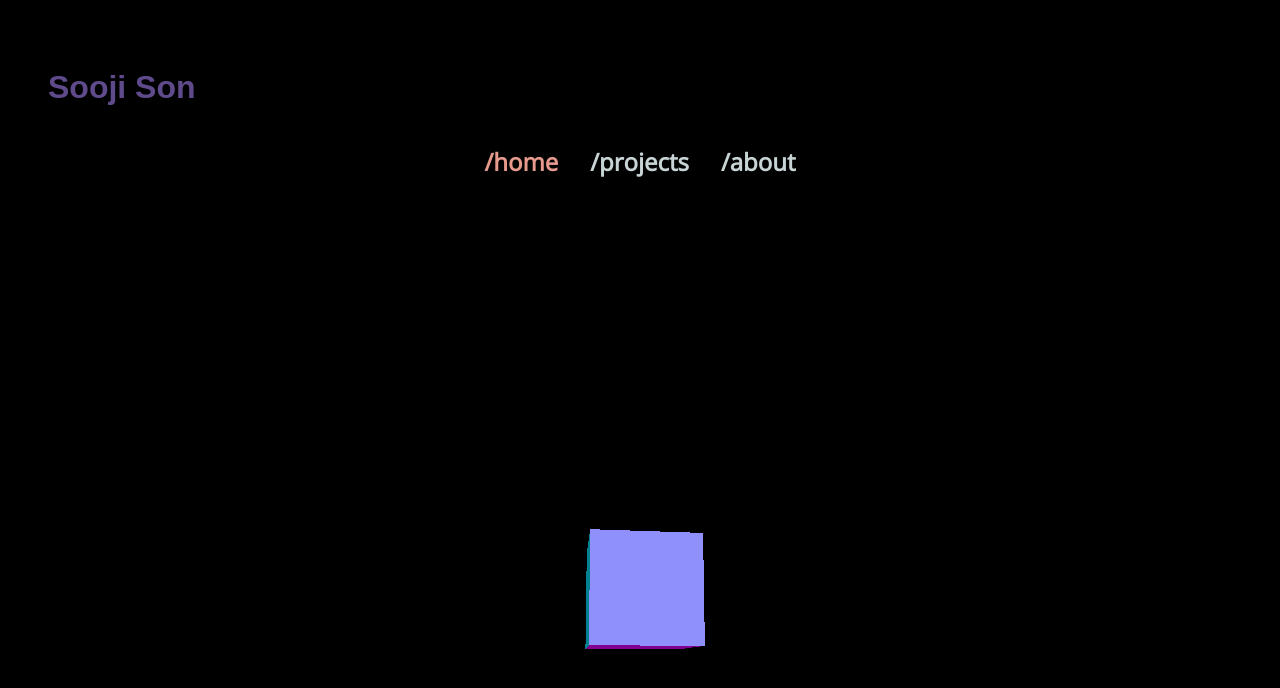
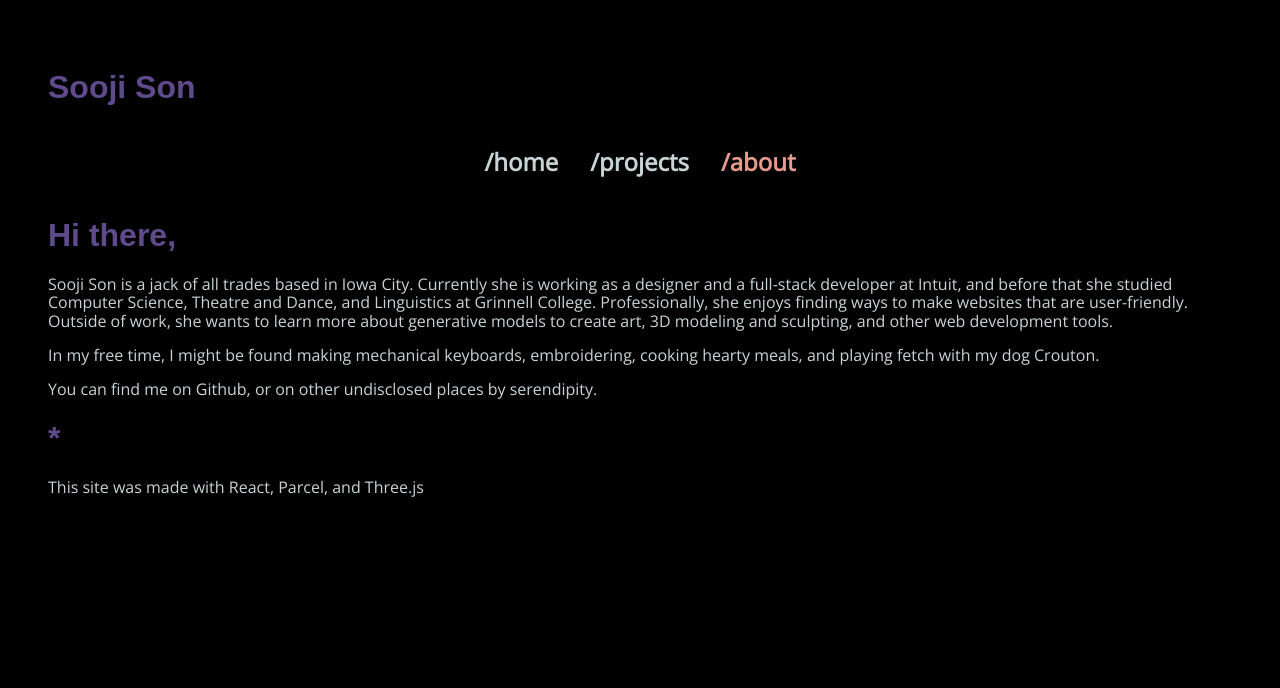
Before and after one commit to soojison/soojison.github.io, a React (Vite) app: page /#/about in a window 1280 px wide. Shown: the top 688 px of the page. Built offline with nearby package versions, Linux system fonts and the light colour scheme; a web font is replaced by a local one.

Commit message:
use hash router instead of browserrouter

```diff
--- a/src/App.js
+++ b/src/App.js
@@ -1,5 +1,5 @@
 import React from "react";
-import { BrowserRouter as Router, Switch, Route } from "react-router-dom";
+import { HashRouter as Router, Switch, Route } from "react-router-dom";
 import Home from "./pages/home";
 import About from "./pages/about";
 import Projects from './pages/projects';
--- a/src/pages/about.js
+++ b/src/pages/about.js
@@ -7,10 +7,12 @@
     <div className="content">
       <h1>Hi there,</h1>
       <p>
-        My name is Sooji and I'm a jack of all trades. I do some design and
-        full-stack development work at Intuit. I'm passionate about making
-        websites that are user-friendly. I have a bachelors in Computer Science
-        and Theatre and Dance, with a minor in Linguistics.
+        Sooji Son is a jack of all trades based in Iowa City. Currently she is
+        working as a designer and a full-stack developer at Intuit, and before
+    that she studied Computer Science, Theatre and Dance, and Linguistics at
+    Grinnell College. Professionally, she enjoys finding ways to make websites
+    that are user-friendly. Outside of work, she wants to learn more about generative
+    models to create art, 3D modeling and sculpting, and other web development tools.
       </p>
       <p>
         In my free time, I might be found making mechanical keyboards, embroidering,
```
